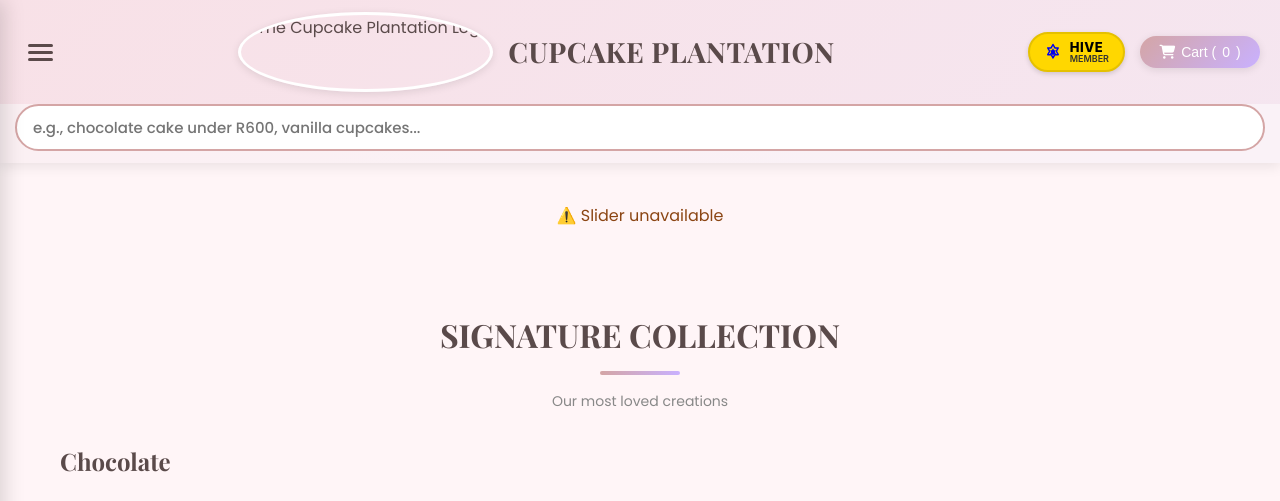
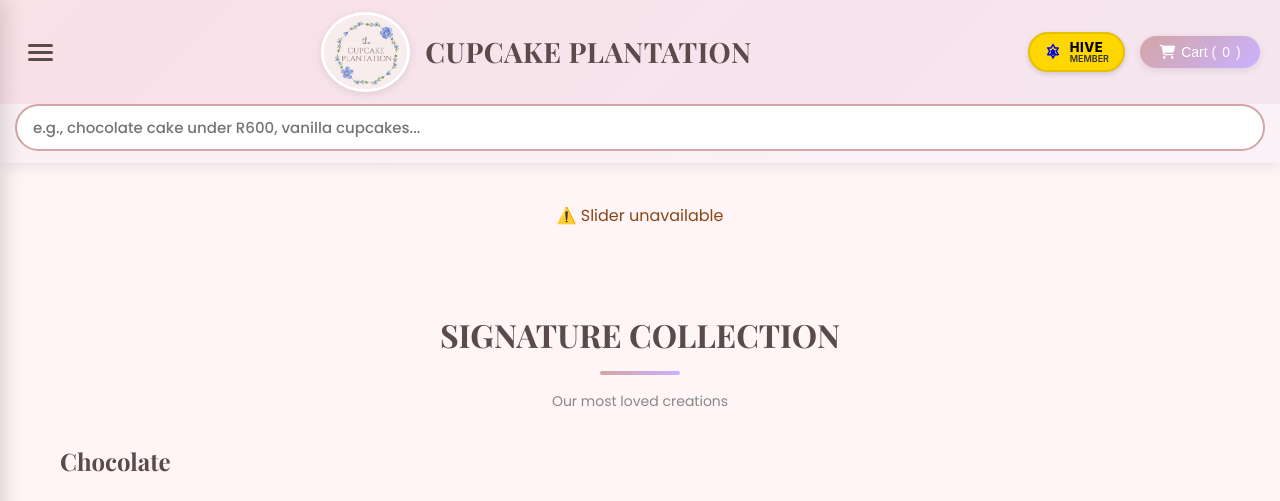
Before and after one commit to aadildhorat-cloud/cupcake-plantation, a plain HTML site: page index.html in a window 1280 px wide. Shown: the top 501 px of the page. Drawn offline with nearby package versions, Linux system fonts and the light colour scheme; no server answers.

Commit message:
Add files via upload

```diff
--- a/index.html
+++ b/index.html
@@ -1264,7 +1264,7 @@
         </button>
 
         <div class="logo-container">
-            <img src="images-logo/cupcakeplantation-logo.jpg" alt="The Cupcake Plantation Logo" class="logo-img">
+            <img src="images/cupcakeplantation-logo.jpg" alt="The Cupcake Plantation Logo" class="logo-img">
             <div class="logo"> CUPCAKE PLANTATION</div>
         </div>
 
```
